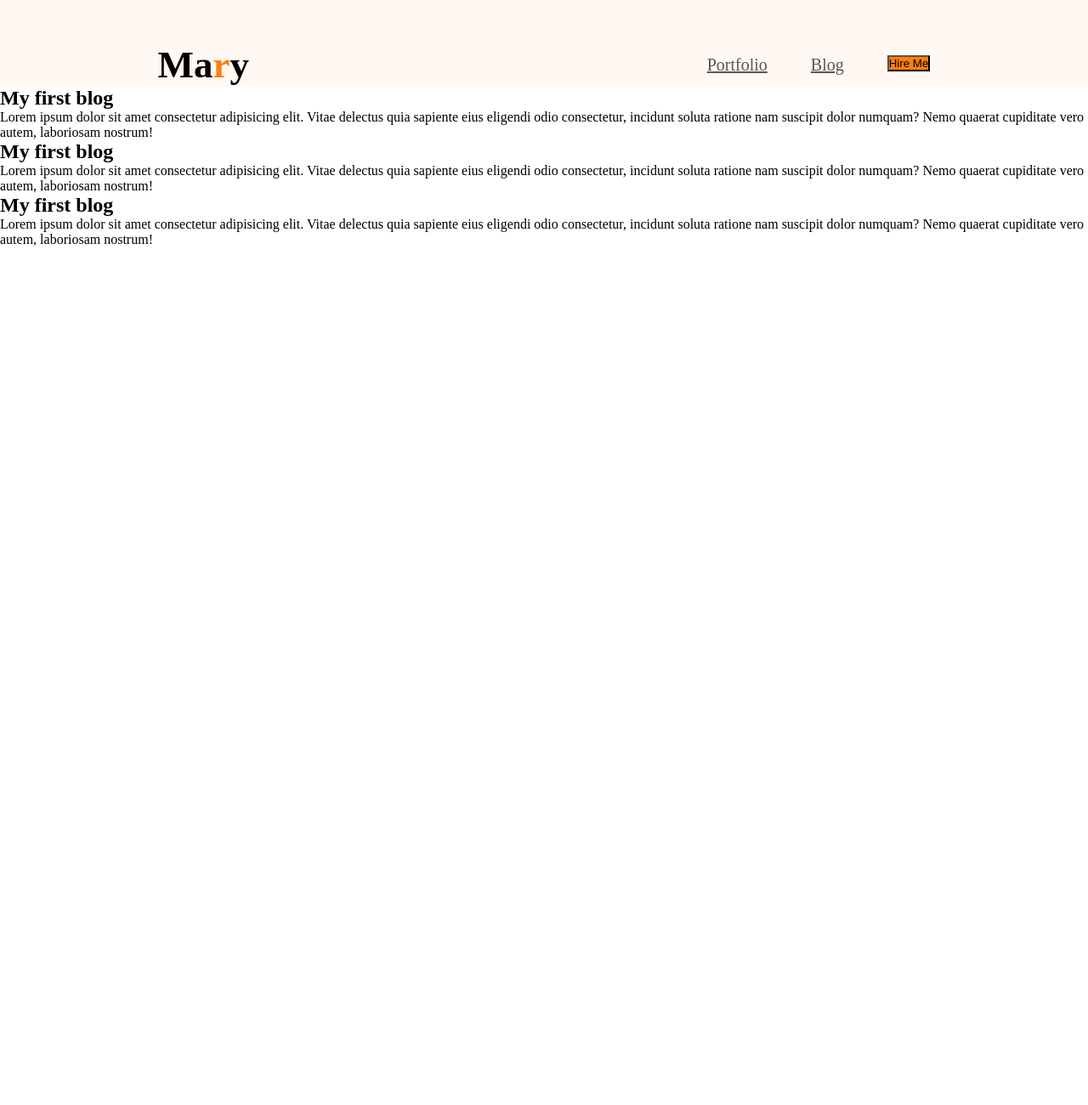
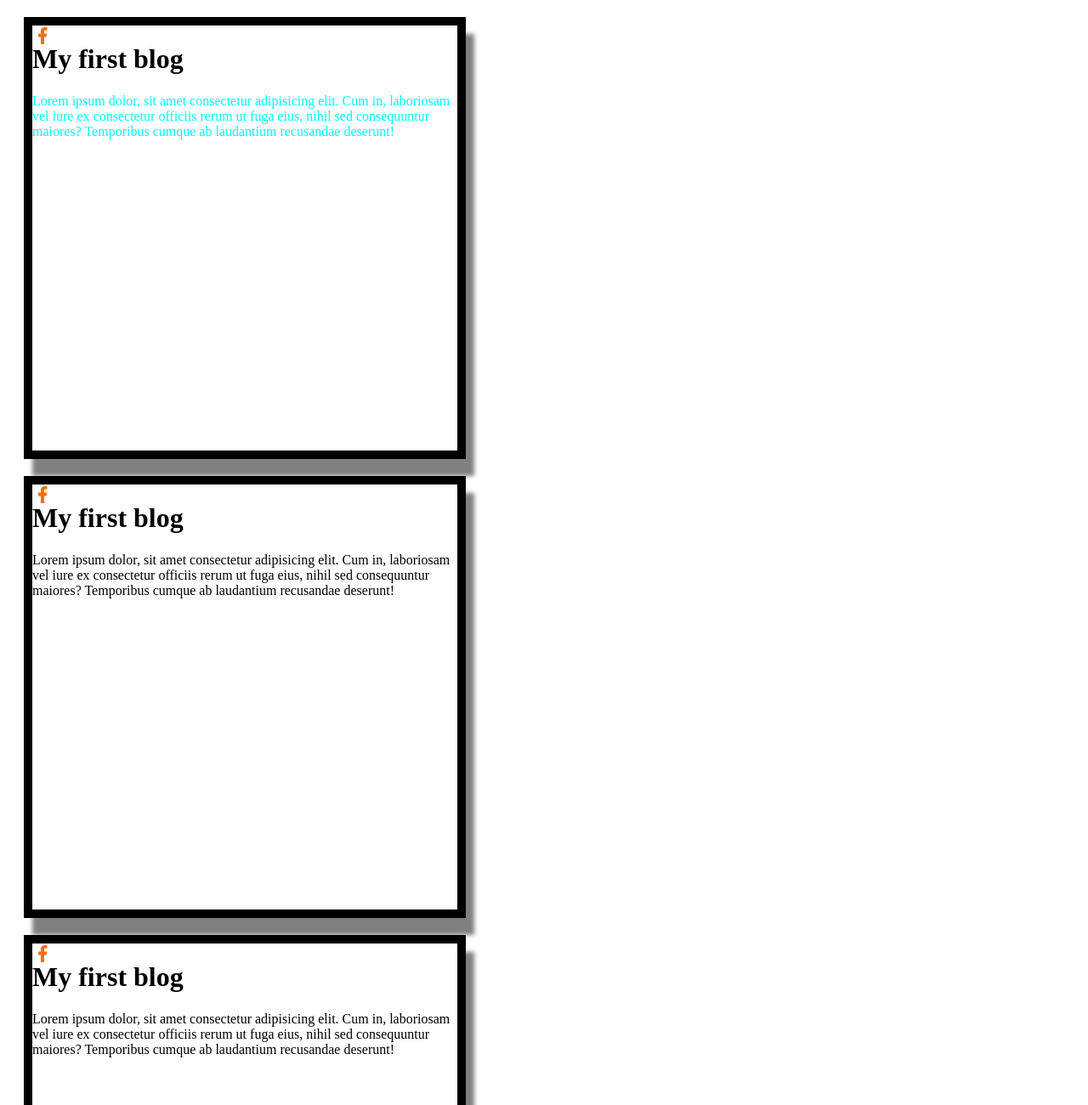
Before and after one commit to minajarifa/portfolio-1, a plain HTML site: page index.html in a window 1280 px wide. Shown: the top 1300 px of the page at 85% size. Before the commit the page ends 800 px from the top, so only its background shows below. Drawn offline with Linux system fonts and the light colour scheme.

Commit message:
css file added

```diff
--- a/index.html
+++ b/index.html
@@ -4,18 +4,18 @@
     <meta charset="UTF-8" />
     <meta name="viewport" content="width=device-width, initial-scale=1.0" />
     <title>MY first website</title>
-    <link rel="stylesheet" href="style/portfolio.css" />
+    <link rel="stylesheet" href="style/style.css" />
+    <!-- <link rel="stylesheet" href="style/portfolio.css"> -->
     <link rel="preconnect" href="https://fonts.googleapis.com" />
     <link rel="preconnect" href="https://fonts.gstatic.com" crossorigin />
     <link
       href="https://fonts.googleapis.com/css2?family=Open+Sans:ital,wght@0,300..800;1,300..800&display=swap"
       rel="stylesheet"
     />
-
   </head>
   <body>
     <!-- hear start -->
-    <header>
+    <!-- <header>
       <nav>
         <div class="logo">
           <h2>Ma<span class="color-orange">r</span>y</h2>
@@ -26,23 +26,36 @@
           <li><button class="btn">Hire Me</button></li>
         </ul>
       </nav>
-    </header>
+    </header> -->
     <!-- hear end -->
 
-    <!-- banner start -->
-   <section class="blog">
-    <h1>My first blog</h1>
-    <p class="blog">Lorem ipsum dolor sit amet consectetur adipisicing elit. Vitae delectus quia sapiente eius eligendi odio consectetur, incidunt soluta ratione nam suscipit dolor numquam? Nemo quaerat cupiditate vero autem, laboriosam nostrum!</p>
-   </section>
-   <section class="blog">
-    <h1>My first blog</h1>
-    <p class="blog">Lorem ipsum dolor sit amet consectetur adipisicing elit. Vitae delectus quia sapiente eius eligendi odio consectetur, incidunt soluta ratione nam suscipit dolor numquam? Nemo quaerat cupiditate vero autem, laboriosam nostrum!</p>
-   </section>
-   <!-- banner end -->
-   <section class="blog">
-    <h1>My first blog</h1>
-    <p class="blog">Lorem ipsum dolor sit amet consectetur adipisicing elit. Vitae delectus quia sapiente eius eligendi odio consectetur, incidunt soluta ratione nam suscipit dolor numquam? Nemo quaerat cupiditate vero autem, laboriosam nostrum!</p>
-   </section>
+    <div class="article">
+      <h1>My first blog</h1>
+      <p style="color: aqua;">
+        Lorem ipsum dolor, sit amet consectetur adipisicing elit. Cum in,
+        laboriosam vel iure ex consectetur officiis rerum ut fuga eius, nihil
+        sed consequuntur maiores? Temporibus cumque ab laudantium recusandae
+        deserunt!
+      </p>
+    </div>
+    <div class="article">
+      <h1>My first blog</h1>
+      <p>
+        Lorem ipsum dolor, sit amet consectetur adipisicing elit. Cum in,
+        laboriosam vel iure ex consectetur officiis rerum ut fuga eius, nihil
+        sed consequuntur maiores? Temporibus cumque ab laudantium recusandae
+        deserunt!
+      </p>
+    </div>
+    <div class="article">
+      <h1>My first blog</h1>
+      <p>
+        Lorem ipsum dolor, sit amet consectetur adipisicing elit. Cum in,
+        laboriosam vel iure ex consectetur officiis rerum ut fuga eius, nihil
+        sed consequuntur maiores? Temporibus cumque ab laudantium recusandae
+        deserunt!
+      </p>
+    </div>
     <footer></footer>
   </body>
 </html>
--- /dev/null
+++ b/style/style.css
@@ -0,0 +1,10 @@
+.article{
+    border: 10px solid black;
+    /* background-color: lightpink; */
+    margin: 20px;
+    width: 500px;
+    box-shadow: 10px 20px 5px gray;
+    height: 500px;
+    background-image: url('/images/icons/facebook.png');
+    background-repeat: no-repeat;
+}
```
